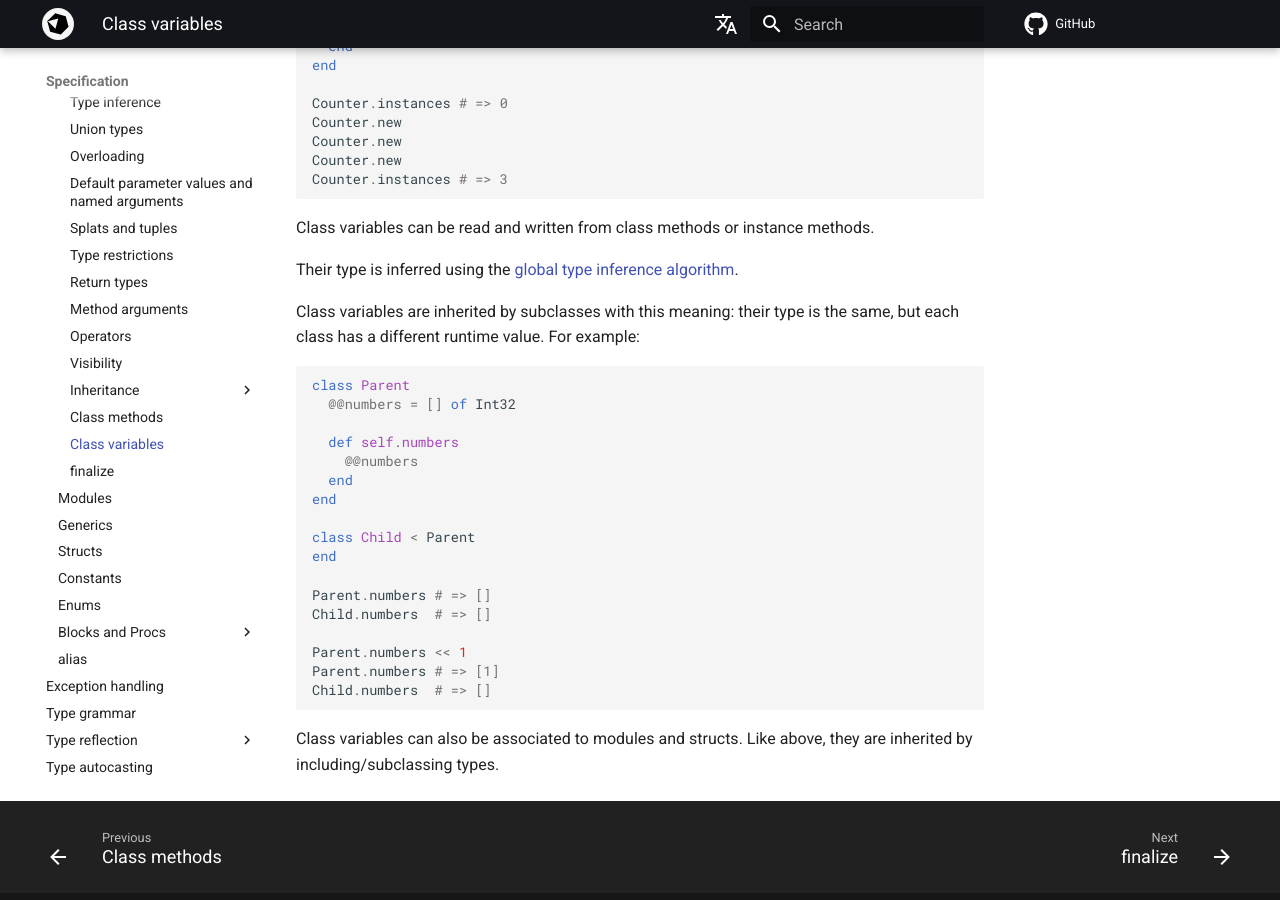
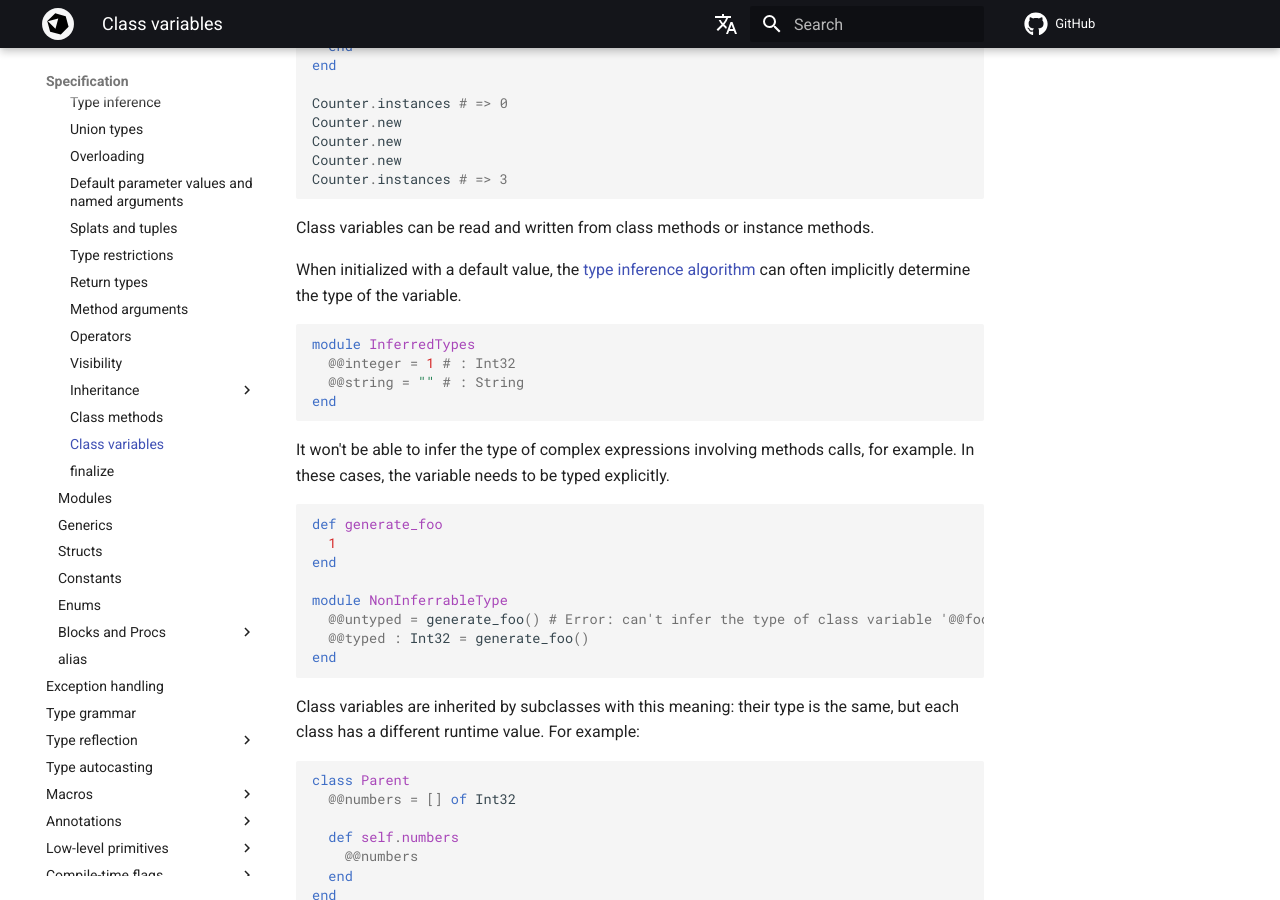
Before and after one commit to crystal-lang/crystal-book, an MkDocs documentation site: the page built from docs/syntax_and_semantics/class_variables.md, in a window 1280 px wide and 900 px high, scrolled down 440 px. Built offline with MkDocs 1.6.1 and Material for MkDocs 9.7.7, drawn with Linux system fonts in a browser that asks for light colours; nearby versions of some CDN libraries; library files that are not in the unit come from our copies; comment, search, counter and statistics services are not loaded; the version menu is left out.

Commit message:
Clarify type inference of class variables (#762)
This part of the documentation was causing confusion, so I'm expanding a bit on the preconditions for type inference.

https://forum.crystal-lang.org/t/do-you-need-to-specify-a-type-for-class-variables/6876/2

````diff
--- a/docs/syntax_and_semantics/class_variables.md
+++ b/docs/syntax_and_semantics/class_variables.md
@@ -24,7 +24,28 @@ Counter.instances # => 3
 
 Class variables can be read and written from class methods or instance methods.
 
-Their type is inferred using the [global type inference algorithm](type_inference.md).
+When initialized with a default value, the [type inference algorithm](type_inference.md) can often implicitly determine the type of the variable.
+
+```cr
+module InferredTypes
+  @@integer = 1 # : Int32
+  @@string = "" # : String
+end
+```
+
+It won't be able to infer the type of complex expressions involving methods calls, for example.
+In these cases, the variable needs to be typed explicitly.
+
+```cr
+def generate_foo
+  1
+end
+
+module NonInferrableType
+  @@untyped = generate_foo() # Error: can't infer the type of class variable '@@foo' of NonInferrableTypes
+  @@typed : Int32 = generate_foo()
+end
+```
 
 Class variables are inherited by subclasses with this meaning: their type is the same, but each class has a different runtime value. For example:
 
````
